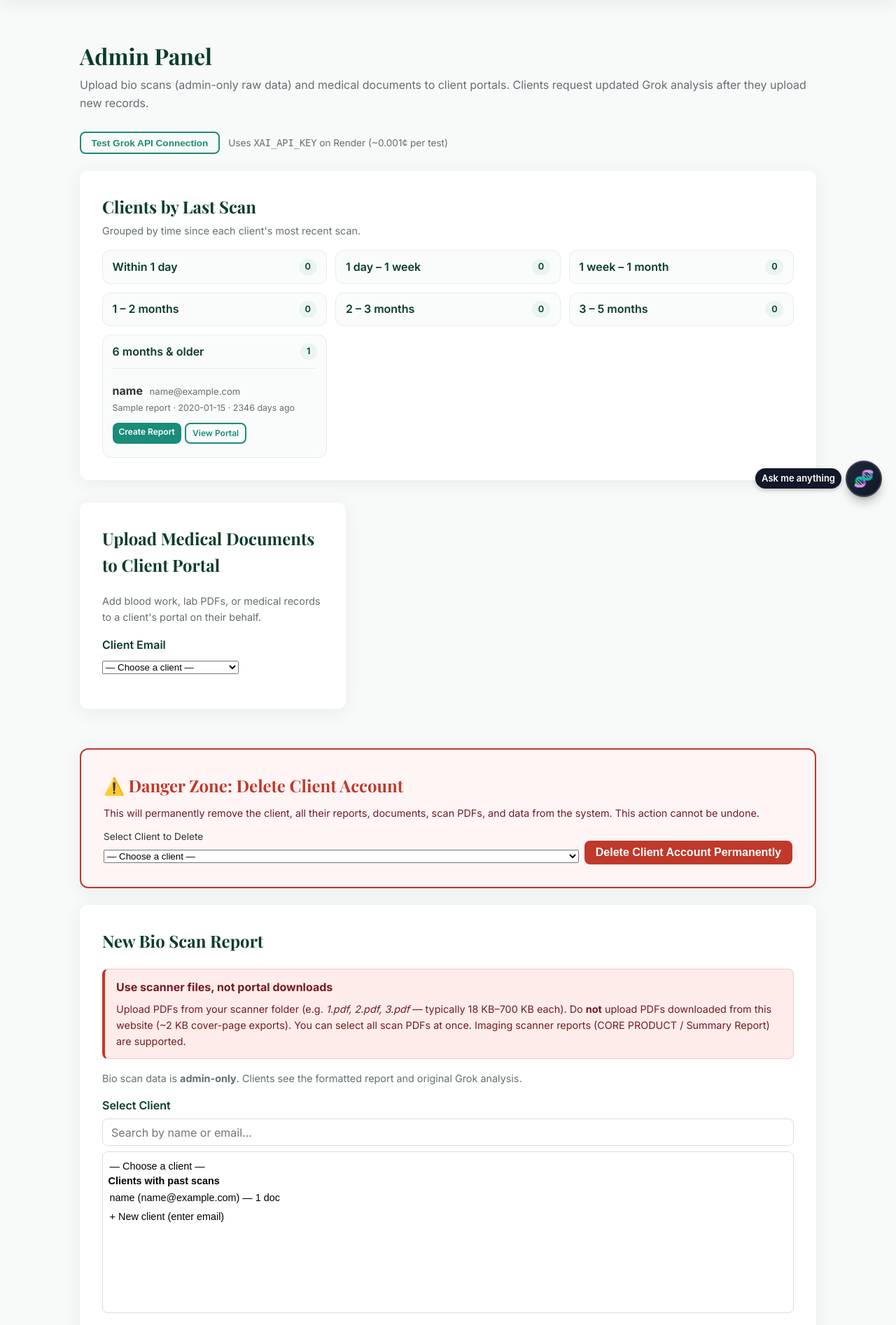
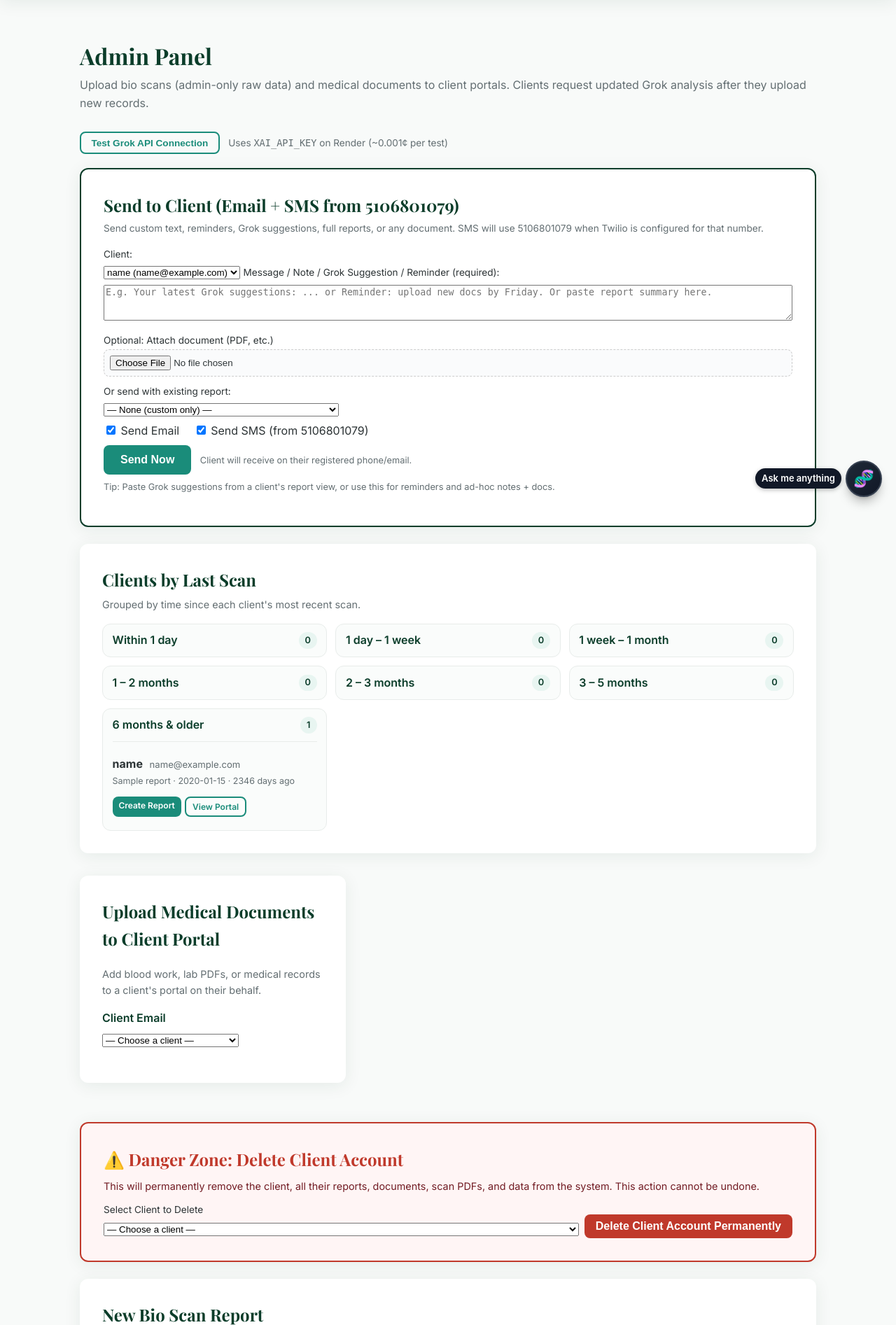
Before and after one commit to Michaelpeatross/root-cause-website, a Flask app: page /admin in a window 1280 px wide. Shown: the part 70-1963 px from the top of the page at 70% size. Run offline with Flask 3, Linux system fonts and the light colour scheme; the visitor is signed in with stand-in values (Sample User, id 1); tables that the repository leaves empty hold one stand-in row (values such as "Sample post"); some libraries are stand-ins or nearby versions.

Commit message:
Admin: Send to Client form (custom text, reports, docs, Grok suggestions, reminders) + force SMS from +15106801079

```diff
--- a/app.py
+++ b/app.py
@@ -915,6 +915,7 @@ def _approve_and_send_report(report, send_email=False, send_sms=False):
         send_email=send_email,
         send_sms=send_sms,
         reply_webhook_url=reply_url,
+        from_number="+15106801079",
     )
 
     messages = []
@@ -1138,7 +1139,7 @@ def login():
                                 f'Expires in 10 minutes. Enter this code + your new password on the login "Forgot password" form. Reply to this text if you need help.'
                             )
                             reply_url = f"{site.rstrip('/')}/api/textbelt/reply"
-                            send_sms(reset_user.phone, sms_msg, reply_webhook_url=reply_url)
+                            send_sms(reset_user.phone, sms_msg, reply_webhook_url=reply_url, from_number="+15106801079")
                             flash('A reset code has been sent to your phone via SMS. Enter the code (above) + your new password to complete the reset. You can also reply to the SMS.', 'success')
                         except Exception:
                             flash('Could not send SMS reset code. Please try email reset or contact support.', 'error')
@@ -1169,7 +1170,7 @@ def login():
                         f'Login: {site}/login . Reply to this text for help.'
                     )
                     reply_url = f"{site.rstrip('/')}/api/textbelt/reply"
-                    send_sms(reset_user.phone, sms_msg, reply_webhook_url=reply_url)
+                    send_sms(reset_user.phone, sms_msg, reply_webhook_url=reply_url, from_number="+15106801079")
 
                     email_subject = 'Root Cause Password Changed'
                     email_body = (
@@ -1264,7 +1265,7 @@ def register():
                 from notification_service import send_welcome_to_root_cause
                 site_url = os.environ.get('SITE_URL', 'https://www.root-cause-test.com')
                 reply_url = f"{site_url.rstrip('/')}/api/textbelt/reply"
-                send_welcome_to_root_cause(user.email, user.name, user.phone, site_url, reply_webhook_url=reply_url)
+                send_welcome_to_root_cause(user.email, user.name, user.phone, site_url, reply_webhook_url=reply_url, from_number="+15106801079")
             except Exception as exc:
                 print(f"[Root Cause] Welcome notification failed for {user.email}: {exc}")
 
@@ -1679,6 +1680,80 @@ def admin():
                 )
             else:
                 flash('Report not found or missing scan data.', 'error')
+
+        elif action == 'send_custom':
+            client_email = _normalize_email(request.form.get('client_email') or '')
+            custom_message = (request.form.get('message') or '').strip()
+            do_email = request.form.get('send_email') == 'on'
+            do_sms = request.form.get('send_sms') == 'on'
+            sel_report_id = request.form.get('report_id')
+            attach = request.files.get('attach_document')
+            from_num = "+15106801079"
+
+            if not client_email or not custom_message:
+                flash('Client email and message are required.', 'error')
+            else:
+                user = _find_user_by_email(client_email)
+                if not user:
+                    flash('Client not found.', 'error')
+                else:
+                    pdf_b = None
+                    pdf_n = None
+                    if attach and attach.filename:
+                        try:
+                            pdf_b = attach.read()
+                            pdf_n = attach.filename
+                        except Exception:
+                            pass
+
+                    site_url = os.environ.get('SITE_URL', 'https://www.root-cause-test.com')
+                    reply_url = f"{site_url.rstrip('/')}/api/textbelt/reply"
+
+                    sent_msgs = []
+                    if sel_report_id:
+                        rpt = Report.query.get(sel_report_id)
+                        if rpt:
+                            # Send the report with the custom message as note
+                            msgs = deliver_report_to_client(
+                                client_email,
+                                user.name or client_email.split('@')[0],
+                                user.phone or '',
+                                rpt.title or 'Report',
+                                (custom_message or '') + "\n\nSee the attached report for details.",
+                                pdf_bytes=pdf_b,
+                                send_email=do_email,
+                                send_sms=do_sms,
+                                reply_webhook_url=reply_url,
+                                from_number=from_num,
+                            )
+                            sent_msgs = [m[2] for m in msgs if m[1] is not None]
+                        else:
+                            flash('Selected report not found.', 'error')
+                    else:
+                        # Pure custom text + optional doc
+                        from email_service import send_plain_email
+                        if do_email:
+                            subj = "Root Cause - Custom Message / Report / Reminder / Grok Suggestion"
+                            body = custom_message
+                            if pdf_n:
+                                body += f"\n\nAttached: {pdf_n} (view in email or login to portal)"
+                            ok, emsg = send_plain_email(
+                                client_email, subj, body, pdf_b, pdf_n, from_email='Info@root-cause-test.com'
+                            )
+                            sent_msgs.append(f'Email: {emsg}')
+
+                        if do_sms and user.phone:
+                            sms_body = custom_message[:1500]
+                            if pdf_n:
+                                sms_body += " (see email for attached document; login for full details)"
+                            ok, smsg = send_sms(
+                                user.phone, sms_body, reply_webhook_url=reply_url, from_number=from_num
+                            )
+                            sent_msgs.append(f'SMS: {smsg}')
+
+                    if sent_msgs:
+                        flash('Sent: ' + ' | '.join(sent_msgs), 'success')
+                    selected_client = client_email
 
         elif not email:
             flash('Select a client or enter a new client email.', 'error')
@@ -1812,7 +1887,7 @@ def textbelt_sms_reply():
             grok_response, _ = grok_public_scan_question(text)
             if grok_response:
                 from notification_service import send_sms
-                ok, msg = send_sms(from_number, grok_response, reply_webhook_url=reply_url)
+                ok, msg = send_sms(from_number, grok_response, reply_webhook_url=reply_url, from_number="+15106801079")
                 if ok:
                     current_app.logger.info(f"Grok auto-replied via SMS to {from_number}")
                 else:
--- a/templates/admin.html
+++ b/templates/admin.html
@@ -10,6 +10,51 @@
         <button type="submit" class="btn btn-outline" style="padding:0.4rem 0.9rem; font-size:0.85rem;">Test Grok API Connection</button>
     </form>
     <span style="font-size:0.85rem; color:var(--text-muted); margin-left:0.5rem;">Uses <code>XAI_API_KEY</code> on Render (~0.001¢ per test)</span>
+
+    {# NEW: Send to Clients - text, email, reports, Grok suggestions, reminders, any document #}
+    <div class="card" style="margin-top:1.25rem; border:2px solid var(--green-dark);">
+        <h2 style="margin-bottom:0.25rem;">Send to Client (Email + SMS from 5106801079)</h2>
+        <p style="color:var(--text-muted); font-size:0.85rem; margin:0 0 0.75rem;">
+            Send custom text, reminders, Grok suggestions, full reports, or any document. SMS will use 5106801079 when Twilio is configured for that number.
+        </p>
+        <form method="POST" enctype="multipart/form-data">
+            <input type="hidden" name="action" value="send_custom">
+
+            <label style="font-size:0.85rem;">Client:</label><br>
+            <select name="client_email" required style="max-width:100%; margin-bottom:0.5rem;">
+                {% for c in clients %}
+                <option value="{{ c.email }}" {% if selected_client == c.email %}selected{% endif %}>
+                    {{ c.name or c.email }} ({{ c.email }}) {% if c.phone %}— {{ c.phone }}{% endif %}
+                </option>
+                {% endfor %}
+            </select>
+
+            <label style="font-size:0.85rem;">Message / Note / Grok Suggestion / Reminder (required):</label><br>
+            <textarea name="message" rows="3" required placeholder="E.g. Your latest Grok suggestions: ... or Reminder: upload new docs by Friday. Or paste report summary here." style="width:100%; margin-bottom:0.5rem;"></textarea>
+
+            <label style="font-size:0.85rem;">Optional: Attach document (PDF, etc.)</label><br>
+            <input type="file" name="attach_document" style="margin-bottom:0.5rem;"><br>
+
+            <label style="font-size:0.85rem;">Or send with existing report:</label><br>
+            <select name="report_id" style="max-width:100%; margin-bottom:0.5rem;">
+                <option value="">— None (custom only) —</option>
+                {% for r in reports %}
+                <option value="{{ r.id }}">{{ r.title }} for {{ r.user_email }} ({{ r.date }})</option>
+                {% endfor %}
+            </select>
+
+            <div style="margin-bottom:0.5rem;">
+                <label><input type="checkbox" name="send_email" checked> Send Email</label>
+                <label style="margin-left:1rem;"><input type="checkbox" name="send_sms" checked> Send SMS (from 5106801079)</label>
+            </div>
+
+            <button type="submit" class="btn btn-primary">Send Now</button>
+            <span style="font-size:0.8rem; color:var(--text-muted); margin-left:0.5rem;">Client will receive on their registered phone/email.</span>
+        </form>
+        <p style="font-size:0.8rem; color:var(--text-muted); margin-top:0.5rem;">
+            Tip: Paste Grok suggestions from a client's report view, or use this for reminders and ad-hoc notes + docs.
+        </p>
+    </div>
 
     {% if storage_status.warnings %}
     <div class="card" style="margin-top:1.25rem; border:2px solid #c0392b; background:#fff5f5;">
```
Also changed, not shown: notification_service.py (+16 -5 lines).
